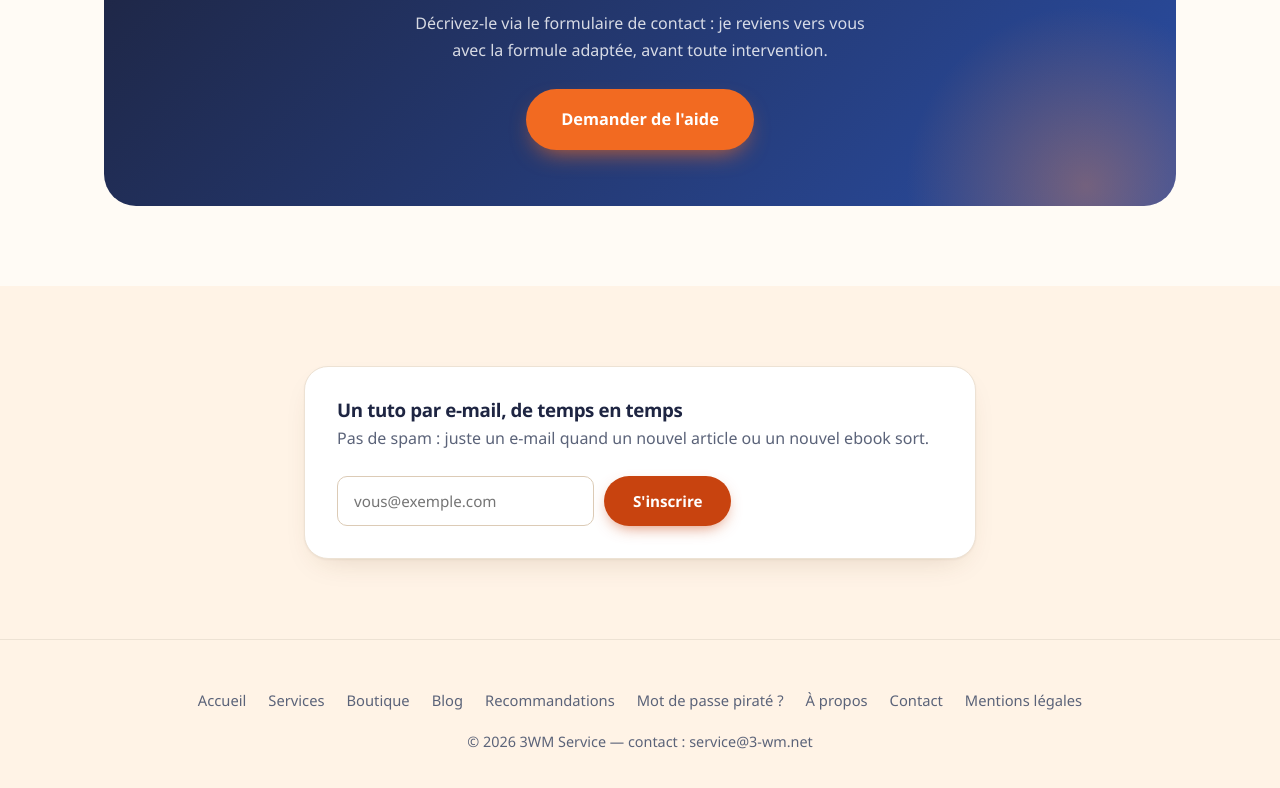
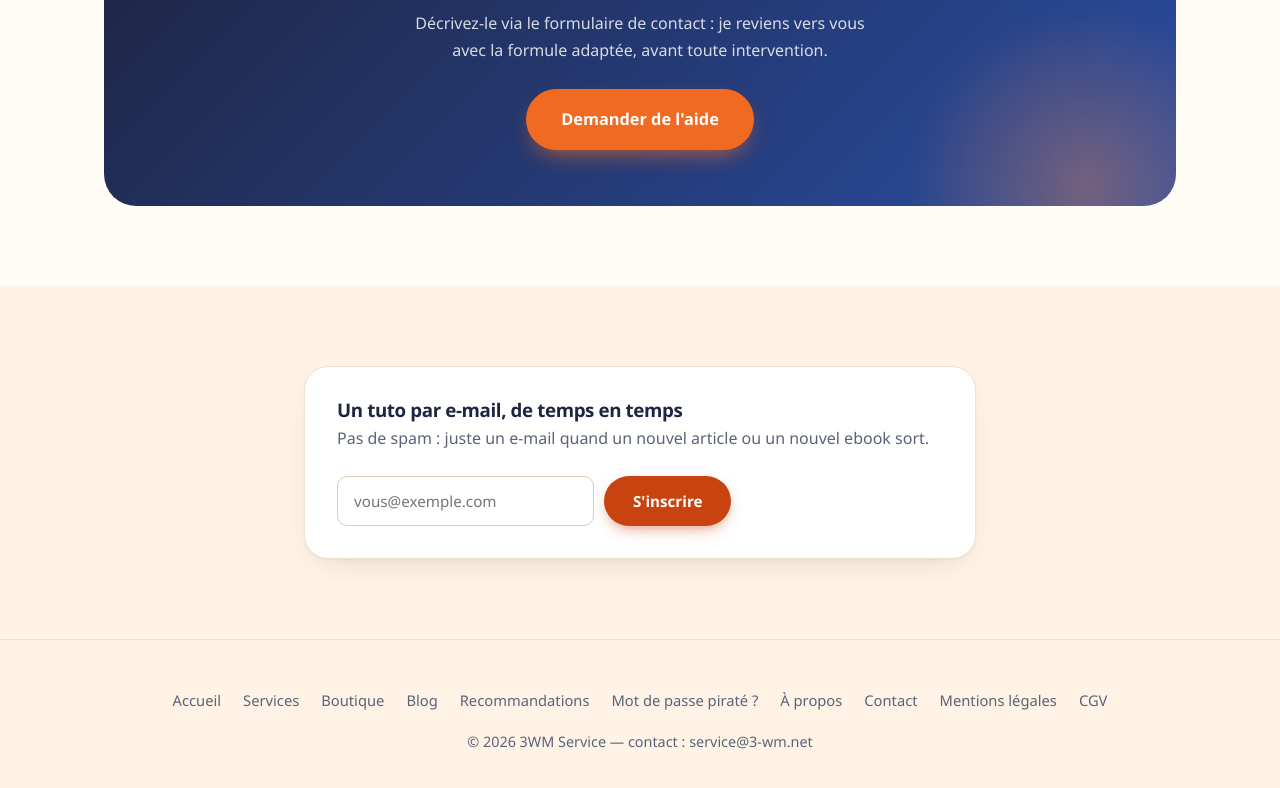
Before and after one commit to lhommedumilieu/3wm-service-site, a React (Vite) app: page / in a window 1280 px wide. Shown: the part 3867-4655 px from the top of the page. Built offline with nearby package versions, Linux system fonts and the light colour scheme; no server answers; the database is empty.

Commit message:
Pied de page : lien CGV

```diff
--- a/src/components/Footer.jsx
+++ b/src/components/Footer.jsx
@@ -13,6 +13,7 @@ export default function Footer() {
         <Link to="/a-propos">À propos</Link>
         <Link to="/contact">Contact</Link>
         <Link to="/mentions-legales">Mentions légales</Link>
+        <Link to="/cgv">CGV</Link>
       </nav>
       <p>© 2026 3WM Service — contact : <a href="mailto:service@3-wm.net">service@3-wm.net</a></p>
     </footer>
```
